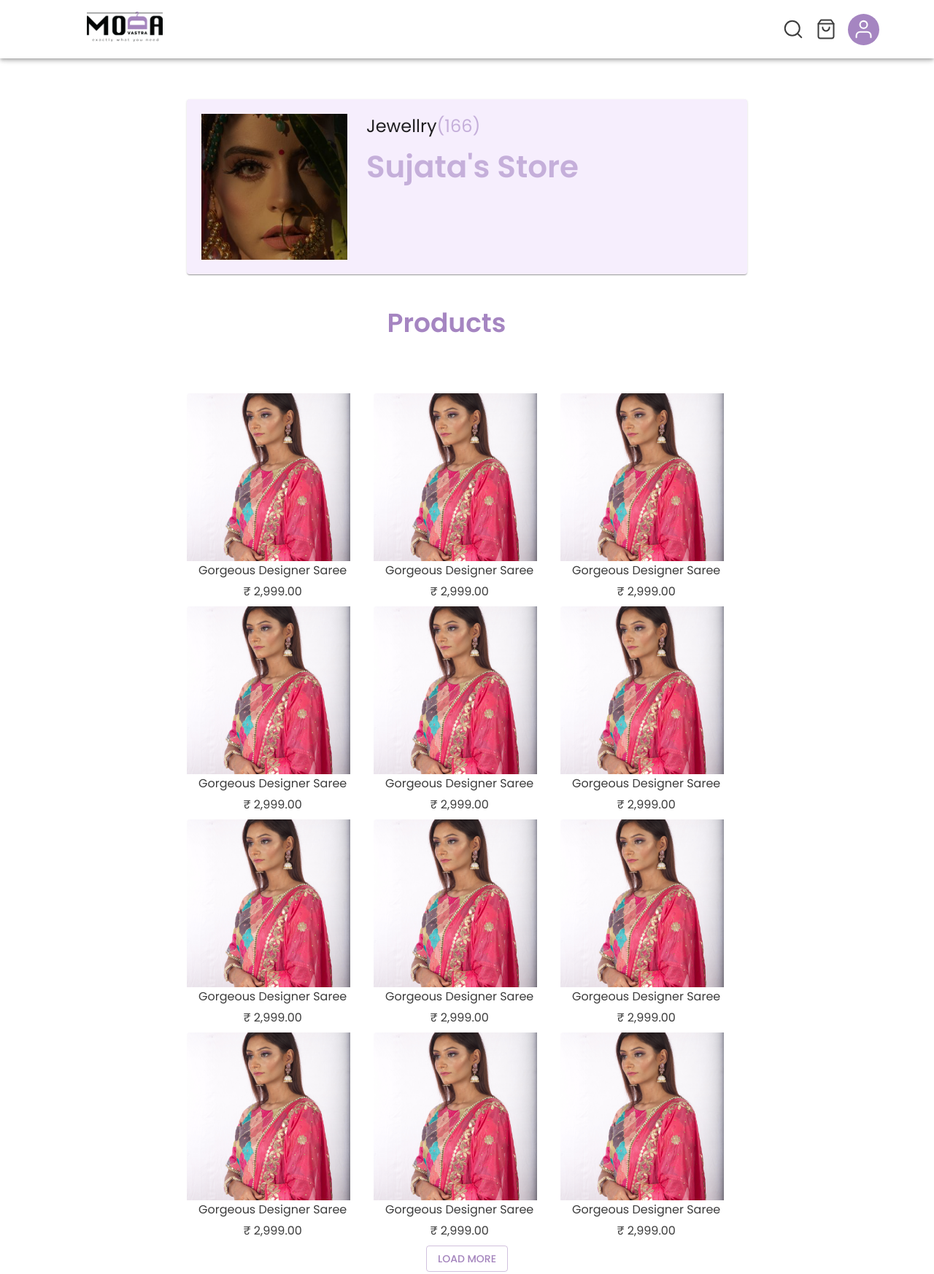
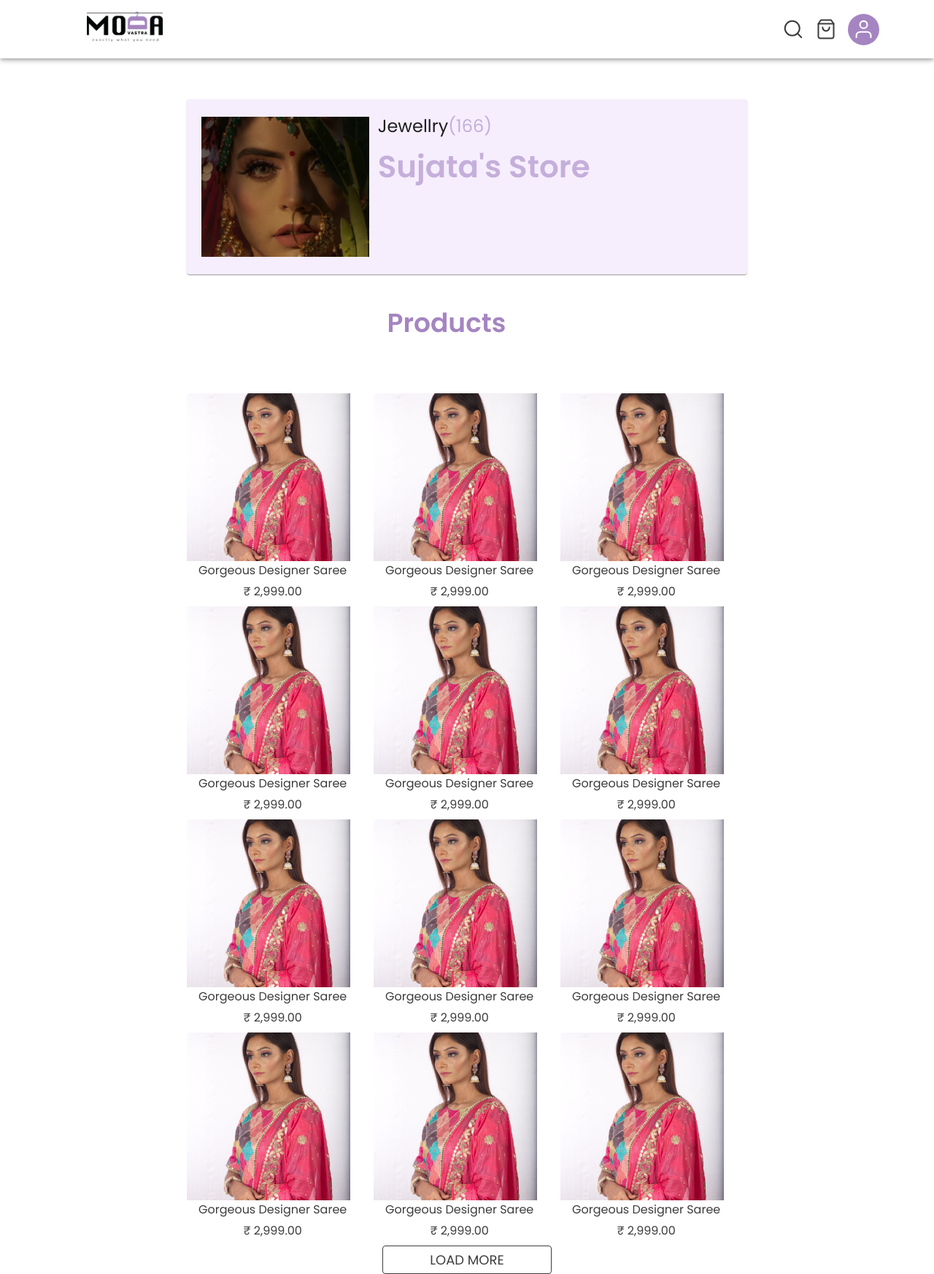
Before and after one commit to Shubh1692/aodavastra-fe, a React (Create React App) app: page /jewellery in a window 1280 px wide. Shown: the whole page at 73% size. Built offline with nearby package versions, Linux system fonts and the light colour scheme.

Commit message:
jewellery page

```diff
--- a/src/Components/EmptyBag/index.js
+++ b/src/Components/EmptyBag/index.js
@@ -35,7 +35,7 @@ const EmptyBag = () => {
               width: "260px",
               height: "51px",
               position: "absolute",
-              top: "15vh",
+              top: "14vh",
               left: "40vw",
               color: "#7A628F",
               fontFamily: "poppins",
@@ -65,7 +65,7 @@ const EmptyBag = () => {
               width: "348px",
               height: "318px",
               left: "36vw",
-              top: "30vh",
+              top: "24vh",
               //   backgroundImage: { bag },
             }}
           >
@@ -87,7 +87,7 @@ const EmptyBag = () => {
               width: "466px",
               height: "36px",
               position: "absolute",
-              top: "80vh",
+              top: "83vh",
               left: "33vw",
               color: "#3C3C3C",
               fontFamily: "poppins",
--- a/src/Components/JewelleryProducts/index.js
+++ b/src/Components/JewelleryProducts/index.js
@@ -34,7 +34,14 @@ const JewelleryProduct = () => {
           //   alignSelf: "center",
         }}
       >
-        <Grid item sm={12} md={12} lg={12} xl={12}>
+        <Grid
+          item
+          sm={12}
+          md={12}
+          lg={12}
+          xl={12}
+          sx={{ display: "flex", flexDirection: { xs: "column", md: "row" } }}
+        >
           <Card
             sx={{
               // maxWidth: 345,
@@ -62,8 +69,8 @@ const JewelleryProduct = () => {
                 image={jwel}
                 alt="green jwel"
                 sx={{
-                  width: "200px",
-                  height: "200px",
+                  width: "30%",
+                  height: "80%",
                   position: "absolute",
                   left: "20px",
                 }}
@@ -71,13 +78,16 @@ const JewelleryProduct = () => {
               <CardContent
                 sx={{
                   position: "absolute",
-                  left: "230px",
+                  left: "32%",
                   top: "5px",
                   fontFamily: "Poppins",
                 }}
               >
                 <Typography gutterBottom variant="h5" component="div">
-                  Jewellry<span style={{ color: "#C5AFDA" }}>(166)</span>
+                  Jewellry
+                  <span style={{ color: "#C5AFDA", textAlign: "center" }}>
+                    (166)
+                  </span>
                 </Typography>
                 <Typography
                   variant="h6"
@@ -949,7 +959,20 @@ const JewelleryProduct = () => {
                 </CardActionArea>
               </Card>
             </Grid>
-            <Button variant="outlined">Load more</Button>
+            <Button
+              variant="outlined"
+              sx={{
+                borderColor: "#3C3C3C",
+                color: "#3C3C3C",
+                fontFamily: "Poppins",
+                fontWeight: "400",
+                fontSize: "18px",
+                lineHeight: "27px",
+                px: 8,
+              }}
+            >
+              Load more
+            </Button>
           </Grid>
         </Grid>
       </Grid>
```
